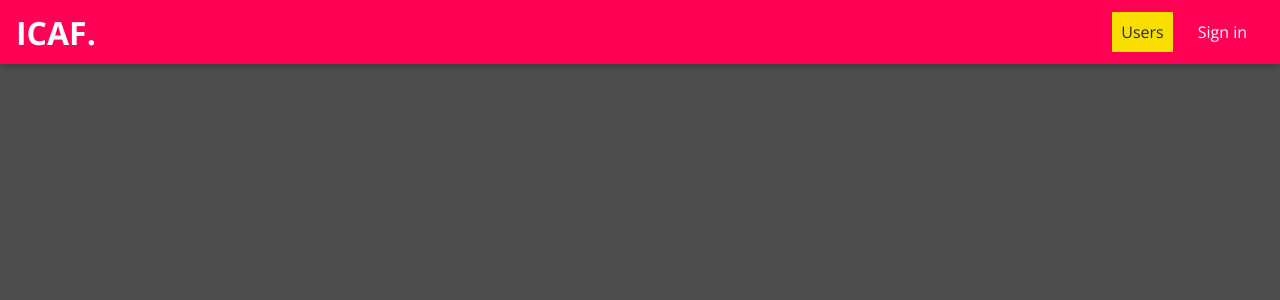
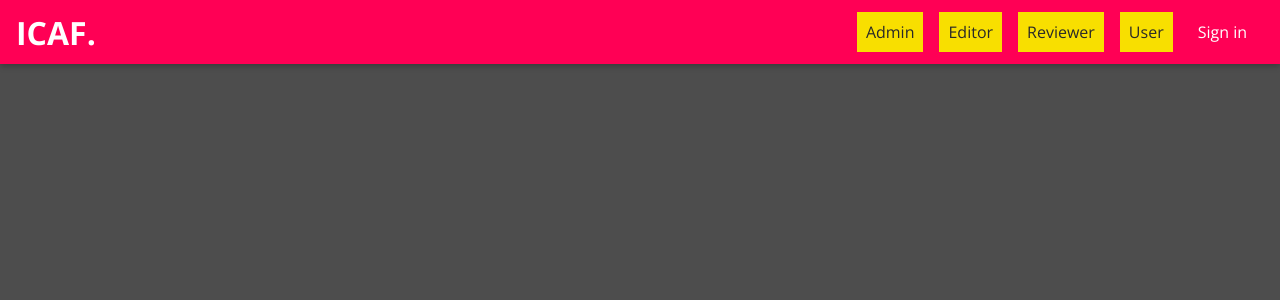
Before and after one commit to rukshan99/app-ICAF, a React (Create React App) app: page / in a window 1280 px wide. Shown: the top 300 px of the page. Built offline with nearby package versions, Linux system fonts and the light colour scheme.

Commit message:
Basic navbar implemented

```diff
--- a/src/Shared/Navigation/NavLinks.js
+++ b/src/Shared/Navigation/NavLinks.js
@@ -5,49 +5,57 @@ import { NavLink } from 'react-router-dom';
 import './NavLinks.css';
 
 const NavLinks = props => {
-    const auth = "NOT NULL";// useContext(AuthContext);
+    const auth = "";// useContext(AuthContext);
 
     if(!auth) {
         return (
             <ul className="nav-links">
       <li>
         <NavLink to="/" exact>
-          Users
+          Admin
         </NavLink>
       </li>
         <li>
+          <NavLink to="/">Editor</NavLink>
+        </li>
+        <li>
+          <NavLink to="/">Reviewer</NavLink>
+        </li>
+        <li>
+          <NavLink to="/">User</NavLink>
+        </li>
+        <li>
           <NavLink to="/auth">Sign in</NavLink>
         </li>
-
     </ul>
         );
     }
-else {
-  return (
-    <ul className="nav-links">
-      <li>
-        <NavLink to="/" exact>
-          Users
-        </NavLink>
-      </li>
-      {auth.isSignedIn && (
-        <li>
-          <NavLink to={`/${auth.userId}/places`}>My places</NavLink>
-        </li>
-      )}
-      {auth.isSignedIn && (
-        <li>
-          <NavLink to="/places/new">New place</NavLink>
-        </li>
-      )}
-      {!auth.isSignedIn && (
-        <li>
-          <NavLink to="/auth">Sign in</NavLink>
-        </li>
-      )}
-    </ul>
-  );
-      }
+// else {
+//   return (
+//     <ul className="nav-links">
+//       <li>
+//         <NavLink to="/" exact>
+//           Users
+//         </NavLink>
+//       </li>
+//       {auth.isSignedIn && (
+//         <li>
+//           <NavLink to={`/${auth.userId}/places`}>My places</NavLink>
+//         </li>
+//       )}
+//       {auth.isSignedIn && (
+//         <li>
+//           <NavLink to="/places/new">New place</NavLink>
+//         </li>
+//       )}
+//       {!auth.isSignedIn && (
+//         <li>
+//           <NavLink to="/auth">Sign in</NavLink>
+//         </li>
+//       )}
+//     </ul>
+//   );
+//       }
 };
 
 export default NavLinks;
```
